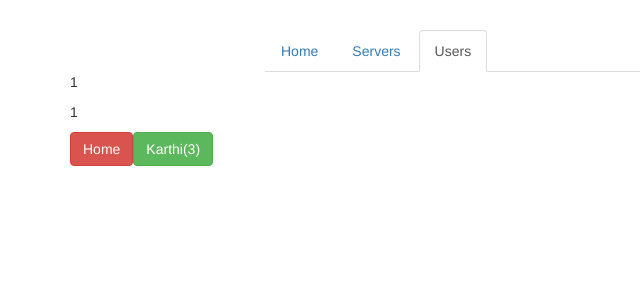
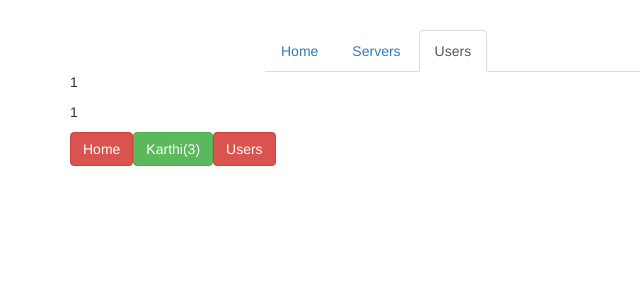
Before and after one commit to Karthi-K6/Angular_daily_practice, an Angular app: page /users/1/1 in a window 1280 px wide. Shown: the top 300 px of the page, without its empty margins (0-640 px from the left). Built offline with nearby package versions, Linux system fonts and the light colour scheme.

Commit message:
feat: choosing the user from the userList is achieved and a button which navigate return to the users is achieved

```diff
--- a/src/app/users/user/user.component.html
+++ b/src/app/users/user/user.component.html
@@ -2,3 +2,4 @@
 <p>{{user.name}}</p>
 <button class="btn btn-danger" (click) = "onNavigate()">Home</button>
 <button routerLink="/users/3/karthi" class="btn btn-success">Karthi(3)</button>
+<button class="btn btn-danger" (click) = "onNavigatetoUser()">Users</button>
--- a/src/app/users/user/user.component.ts
+++ b/src/app/users/user/user.component.ts
@@ -20,4 +20,7 @@ export class UserComponent implements OnInit {
   onNavigate(){
     this.route.navigate(['/']);
   }
+  onNavigatetoUser(){
+    this.route.navigate(["/users"])
+  }
 }
--- a/src/app/users/users.component.html
+++ b/src/app/users/users.component.html
@@ -2,7 +2,7 @@
   <div class="col-xs-12 col-sm-4">
     <div class="list-group">
       <a
-        href="#"
+        routerLink="/users/{{user.id}}/{{user.name}}"
         class="list-group-item"
         *ngFor="let user of users">
         {{ user.name }}
```
